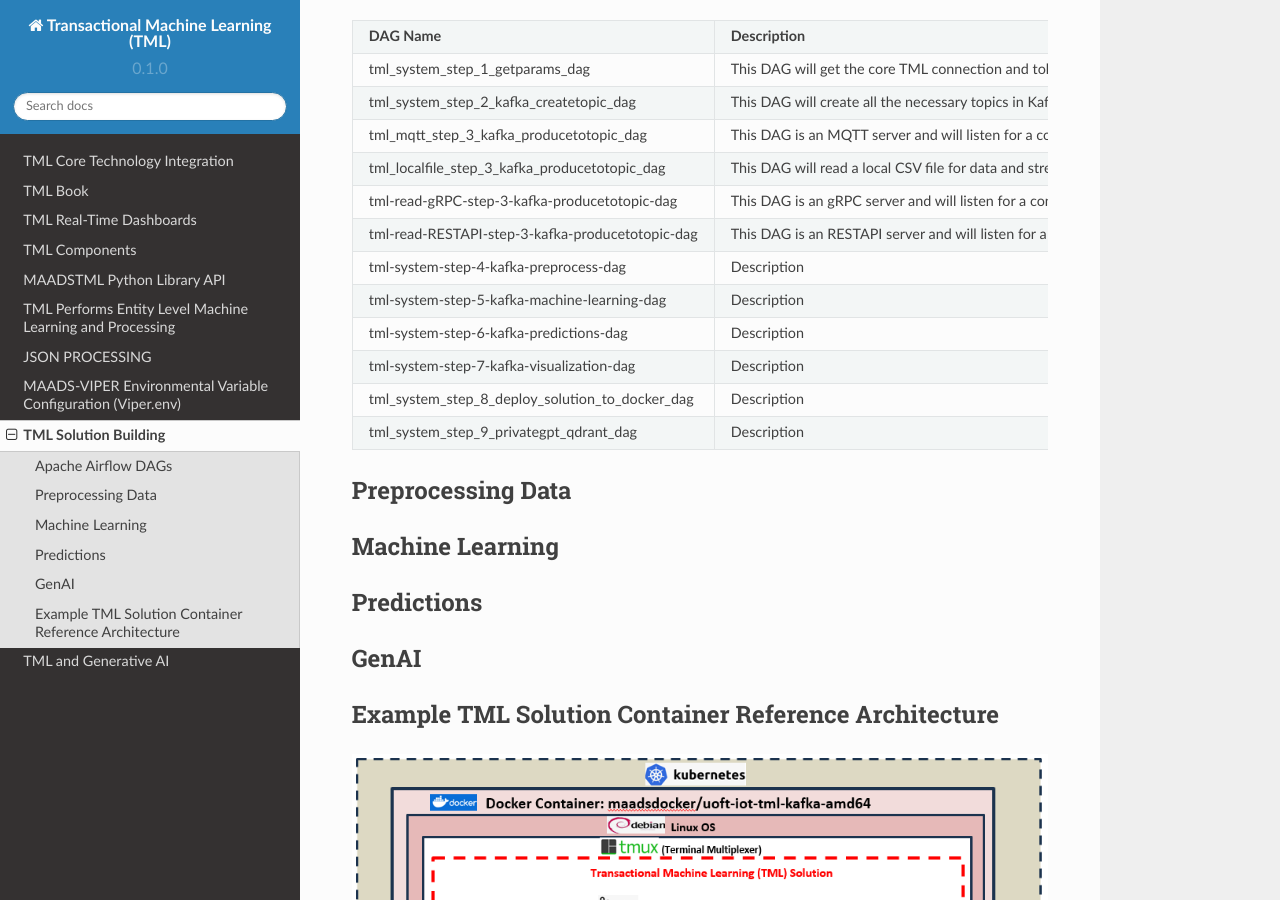
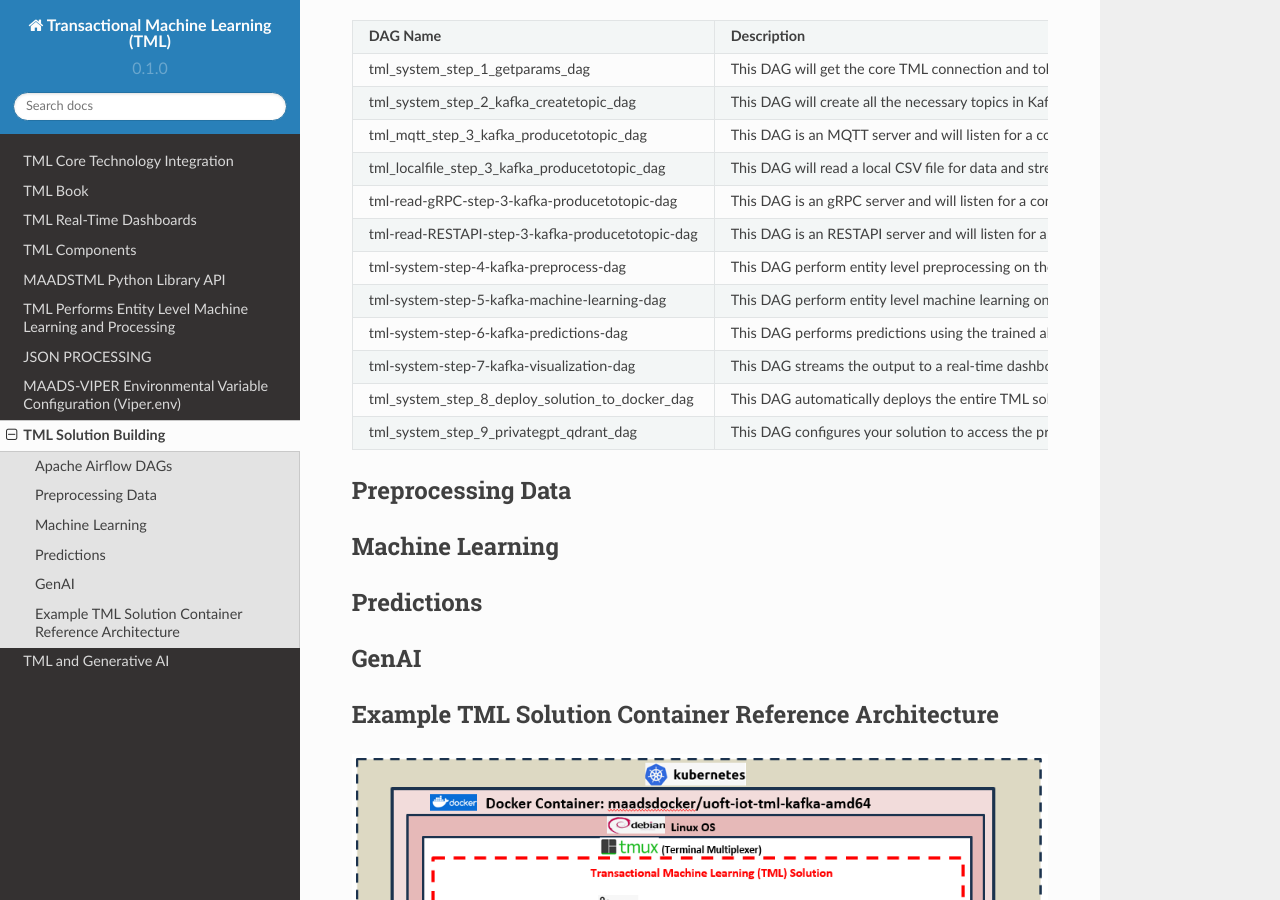
Before and after one commit to smaurice101/readthedocs, a Sphinx documentation site: the page built from docs/source/tmlbuilds.rst, in a window 1280 px wide and 900 px high, scrolled down 340 px. Built offline with Sphinx 7.4.7 and the Read the Docs theme 2.0.0, drawn with Linux system fonts in a browser that asks for light colours.

Commit message:
Update tmlbuilds.rst

```diff
--- a/docs/source/tmlbuilds.rst
+++ b/docs/source/tmlbuilds.rst
@@ -28,17 +28,17 @@ DAGs (Directed Acyclic Graphs) are a powerful and easy way to build powerful (re
      - This DAG is an RESTAPI server and will listen for a connection from a REST client.  You use this if your TML solution ingests data from devices and you want
        to leverage a rest connection and stream the data to Kafka.
    * - tml-system-step-4-kafka-preprocess-dag
-     - Description
+     - This DAG perform entity level preprocessing on the real-time data.  There are over 35 different preprocessing types in TML.
    * - tml-system-step-5-kafka-machine-learning-dag
-     - Description
+     - This DAG perform entity level machine learning on the real-time data.
    * - tml-system-step-6-kafka-predictions-dag
-     - Description
+     - This DAG performs predictions using the trained algorithms for every entity.
    * - tml-system-step-7-kafka-visualization-dag
-     - Description
+     - This DAG streams the output to a real-time dashboard.
    * - tml_system_step_8_deploy_solution_to_docker_dag
-     - Description
+     - This DAG automatically deploys the entire TML solution to Docker container - and pushes it to Dockerhub.
    * - tml_system_step_9_privategpt_qdrant_dag
-     - Description
+     - This DAG configures your solution to access the privateGPT and Qdrant containers.
 
 Preprocessing Data
 -----------------
```
